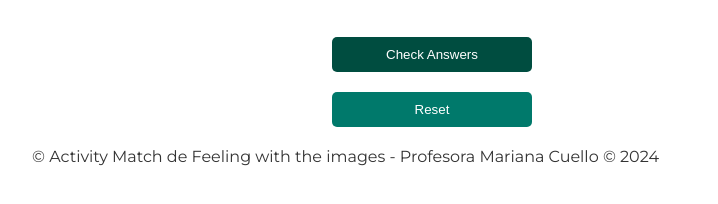
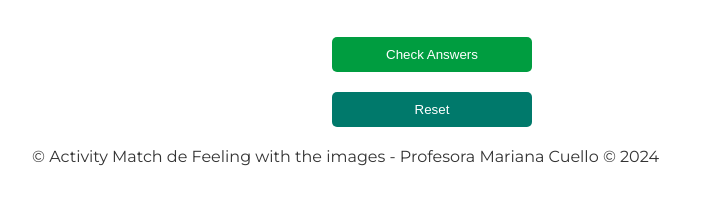
Before and after one commit to Mark2024Eze/Feeling_Kinder, a plain HTML site: page index.html in a window 1280 px wide. In both pictures the pointer is over the button "Check Answers". Shown: the part 1535-1739 px from the top of the page, 208-926 px from the left. Drawn offline with Linux system fonts and the light colour scheme.

Commit message:
Update index.html

```diff
--- a/index.html
+++ b/index.html
@@ -202,7 +202,7 @@
     }
 
     .reset-button:hover, .check-button:hover {
-      background-color: #004d40;
+      background-color: #009d40;
     }
   </style>
   <title>Match the Feeling</title>
```
